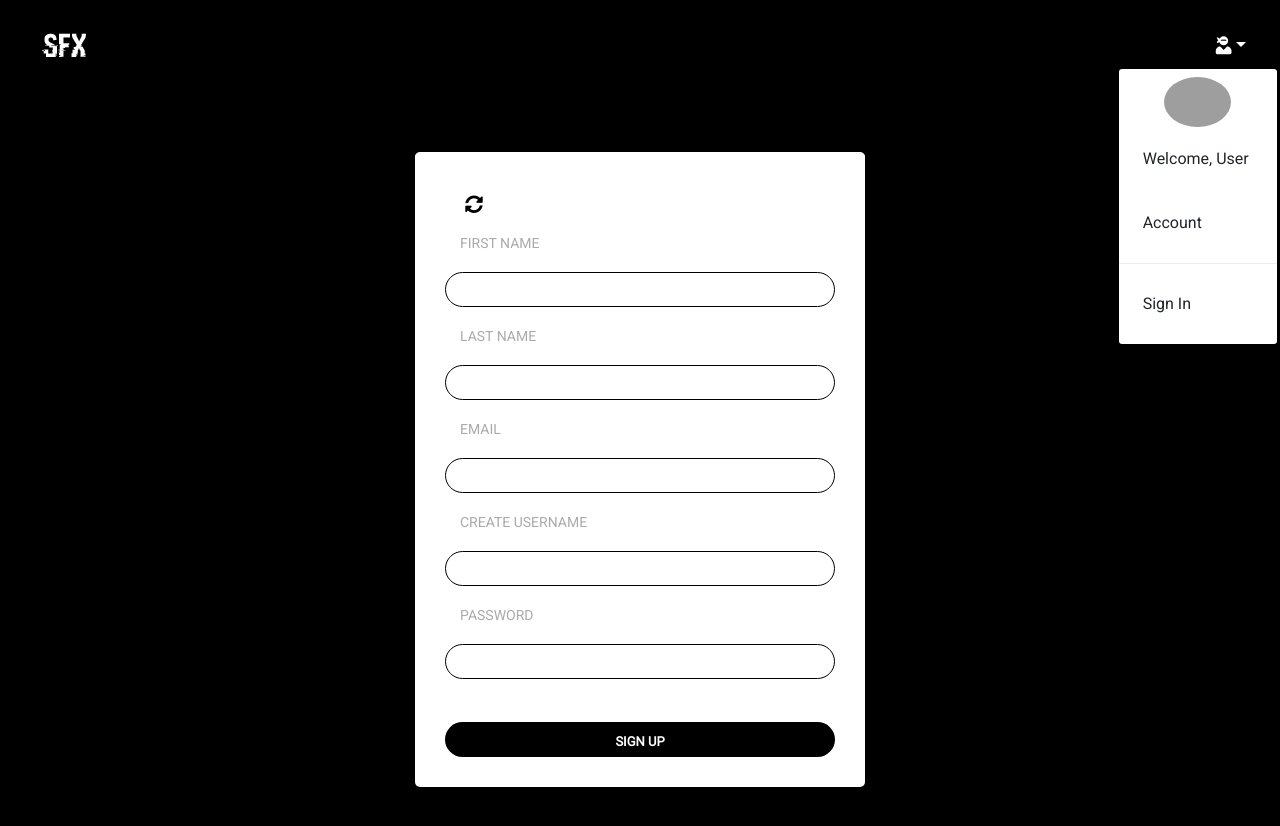
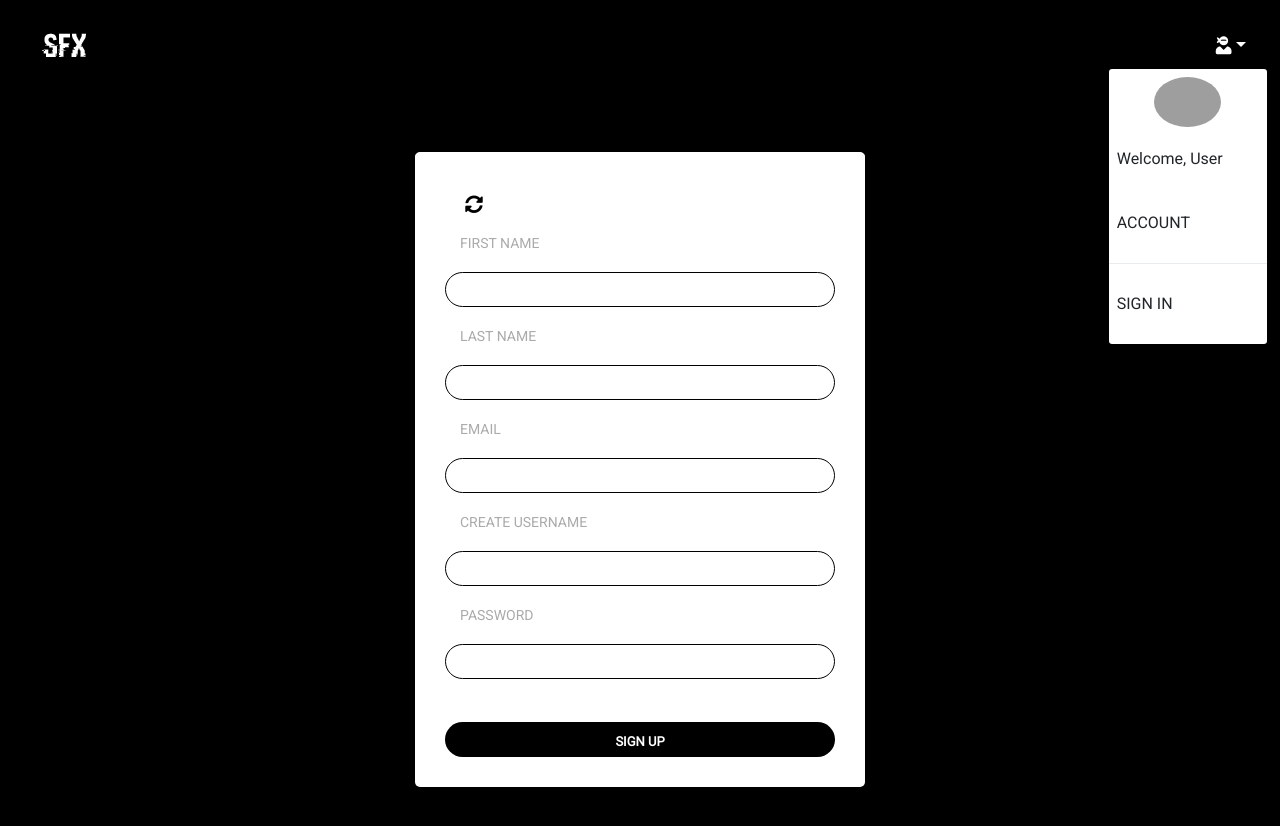
Before and after one commit to keekscodes/shareflixx, a React (Create React App) app in the folder client/: page /login in a window 1280 px wide. Both pictures are taken after a click on the button 1230 px from the left and 46 px from the top of the page. Shown: the top 826 px of the page. Built offline with nearby package versions, Linux system fonts and the light colour scheme; grey boxes are pictures that could not be loaded; the HTML template or start-up script is replaced by a standard one.

Commit message:
Added styles

```diff
--- a/client/src/App.css
+++ b/client/src/App.css
@@ -151,6 +151,10 @@ li {
 
 #arrow-sync {
     color: black;
+}
+
+#arrow-sync:hover {
+    color: red;
 }
 
 .signin-active a {
@@ -381,7 +385,7 @@ label {
 
 /* on checked */
 [type="checkbox"]:checked + label:before {
-     background: #0F4FE6;
+     background: red;
 }
 
 [type="checkbox"]:checked + label:after {
@@ -436,6 +440,14 @@ label {
 
 }
 
+.btn-signup:visited {
+    color: white;
+}
+
+.btn-signup:hover {
+    color: red;
+}
+
 .btn-signin {
     float: left;
     padding-top: 8px;
@@ -447,6 +459,14 @@ label {
     background-color: black;
     color: white;
 
+}
+
+.btn-signin:visited {
+    color: white;
+}
+
+.btn-signin:hover {
+    color: red;
 }
 
 .btn-animate {
--- a/client/src/components/Navigation/index.js
+++ b/client/src/components/Navigation/index.js
@@ -40,13 +40,13 @@ class Navigation extends Component {
                 </span>
               <div className="dropdown-menu dropdown-menu-right" aria-labelledby="navbarDropdown">
                 {/*<span className="dropdown-item">Welcome, {this.props.username ? this.props.username : "User"}</span>*/}
-                <img id="profileImage" src={"https://images.pexels.com/photos/414612/pexels-photo-414612.jpeg?auto=compress&cs=tinysrgb&dpr=1&w=500"} alt="" height="50px" width="auto"/>
-                <span className="dropdown-item">Welcome, {this.props.children || "User"}</span>
-                <a className="dropdown-item" href="/profile">
+                <img id="profileImage" src={"https://cdn0.iconfinder.com/data/icons/cyptocurrency-line/32/anonymouscryptocurrency_crypto_people-512.png"} alt="" height="50px" width="auto"/>
+                <span className="dropdown-item">{this.props.children || "Welcome, User"}</span>
+                <a className="dropdown-item upper" href="/profile">
                   Account
                 </a>
                 <div className="dropdown-divider"/>
-                <Link className="dropdown-item" to="/login" onClick={this.logOut}>
+                <Link className="dropdown-item upper" to="/login" onClick={this.logOut}>
                   {/*{pathname === "/show" ? ("Log Out") : "Sign In"}*/}
                   {token ? ("Log Out") : "Sign In"}
                 </Link>
--- a/client/src/components/Navigation/style.css
+++ b/client/src/components/Navigation/style.css
@@ -26,11 +26,17 @@
 
 .dropdown-menu-right.show {
     position: relative;
-    left: -80px !important;
+    left: -90px !important;
+    width: 100%;
+}
+
+.upper {
+    text-transform: uppercase;
 }
 
 .dropdown-item {
-    padding: 1.25em 1.5em;
+    padding: 1.25em 0.5em;
+    /*text-align: center;*/
 }
 
 .logoFont {
```
